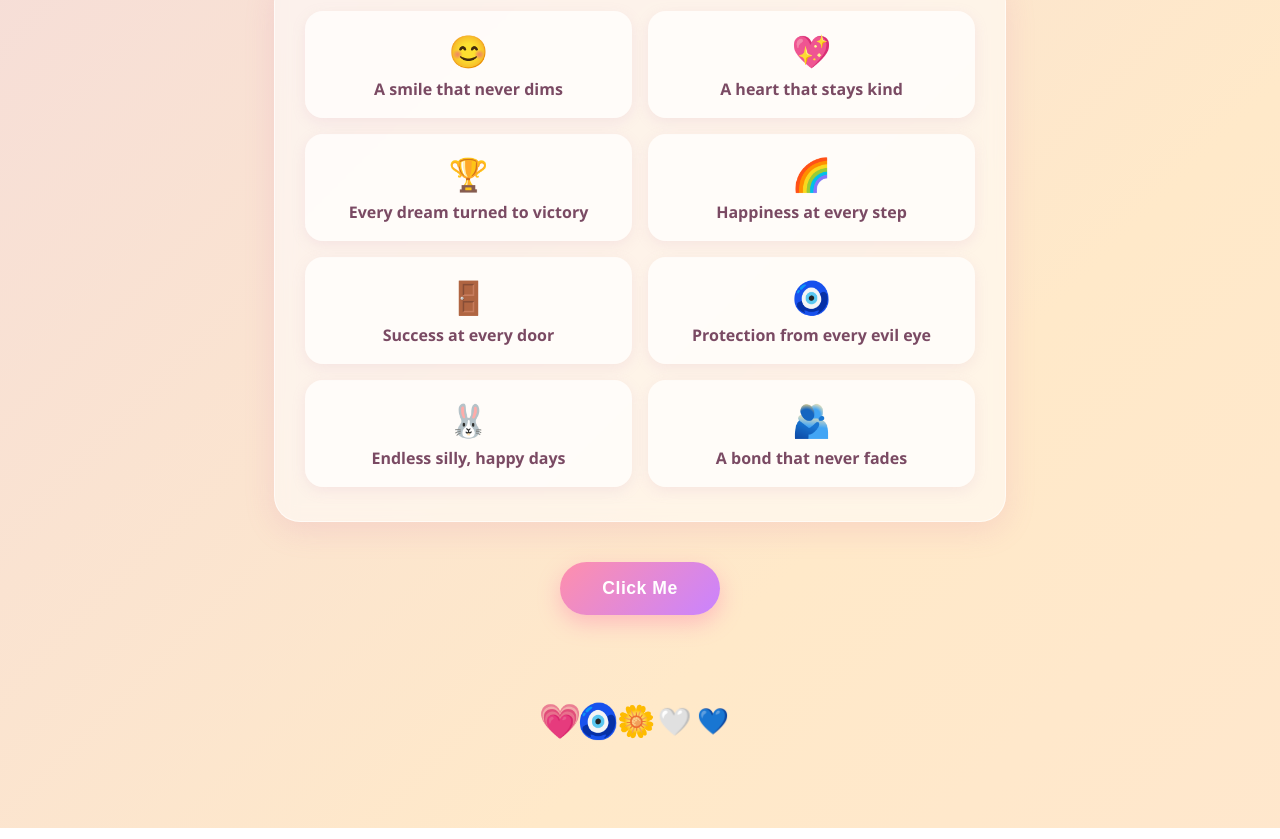
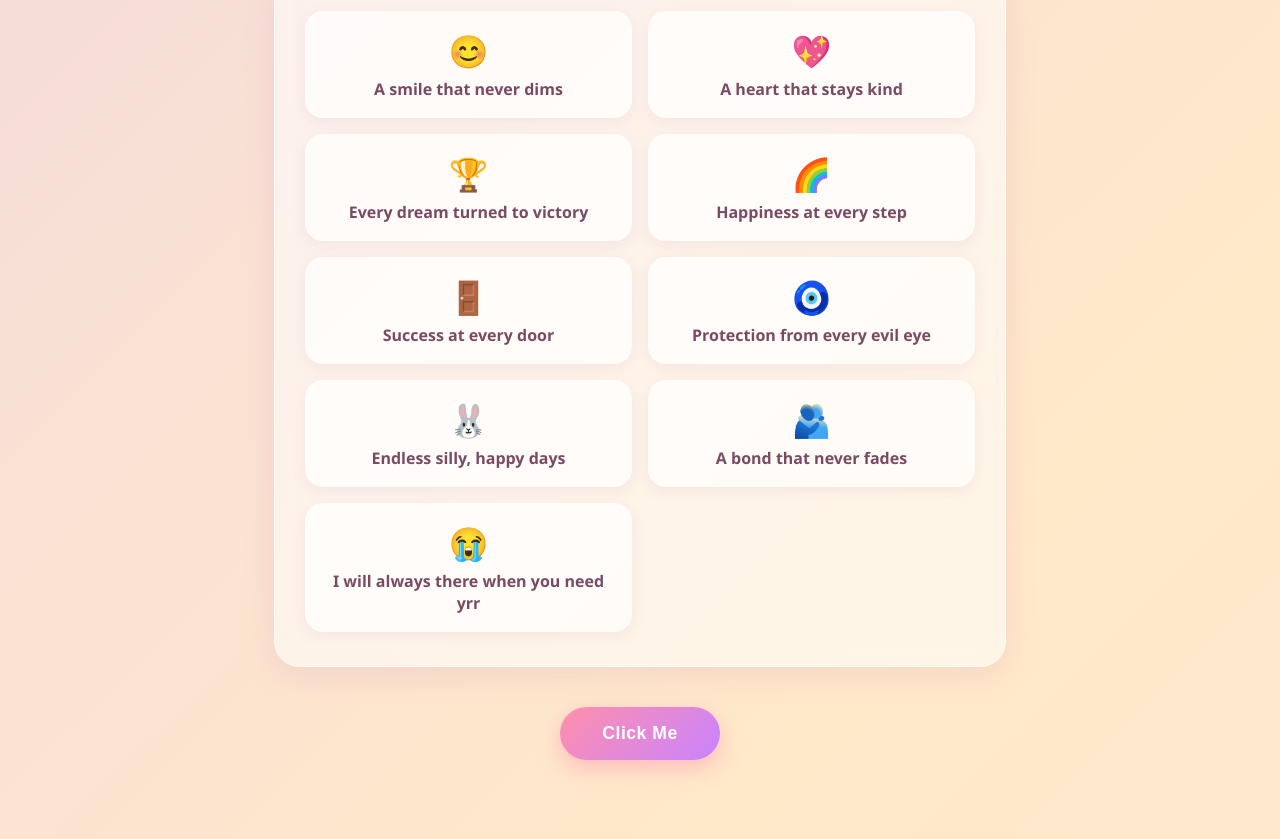
Before and after one commit to agrim-saxena04/friendship, a plain HTML site: page index.html in a window 1280 px wide. Shown: the part 1556-2395 px from the top of the page. Drawn offline with Linux system fonts and the light colour scheme.

Commit message:
Update index.html

```diff
--- a/index.html
+++ b/index.html
@@ -343,6 +343,7 @@
       <div class="wish"><span class="emoji">🧿</span>Protection from every evil eye</div>
       <div class="wish"><span class="emoji">🐰</span>Endless silly, happy days</div>
       <div class="wish"><span class="emoji">🫂</span>A bond that never fades</div>
+      <div class = "wish"><span class = "emoji">😭</span>I will always there when you need yrr</div>
     </div>
   </div>
 
```
